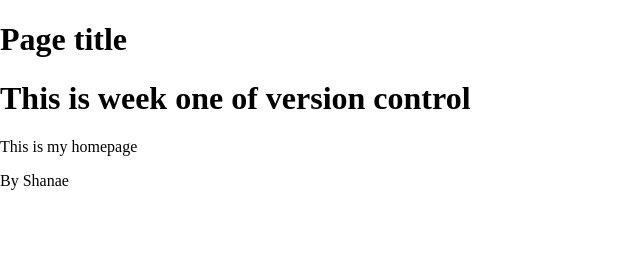
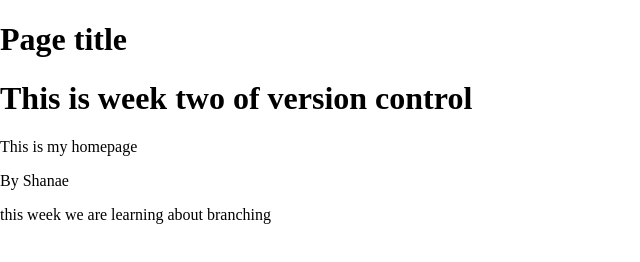
Before and after one commit to SLaPean123456789/vcwk1website, a plain HTML site: page index.html in a window 1280 px wide. Shown: the whole page, without its empty margins (0-640 px from the left). Drawn offline with nearby package versions, Linux system fonts and the light colour scheme.

Commit message:
Added text to website
updated what week it is and added what we are learning

```diff
--- a/index.html
+++ b/index.html
@@ -19,9 +19,10 @@
     <nav id="pageNav">
     </nav>
     <main>
-        <h1>This is week one of version control</h1>
+        <h1>This is week two of version control</h1>
         <p>This is my homepage</p>
         <p>By Shanae</p>
+        <p>this week we are learning about branching</p>
     </main>
     <footer>
     </footer>
```
